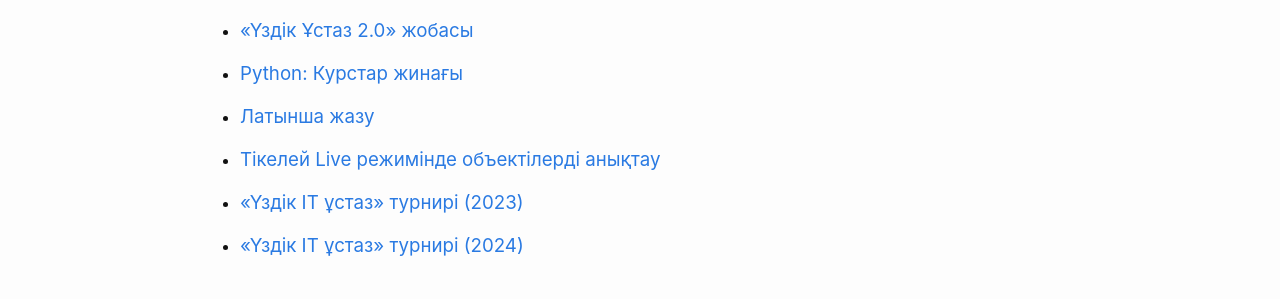
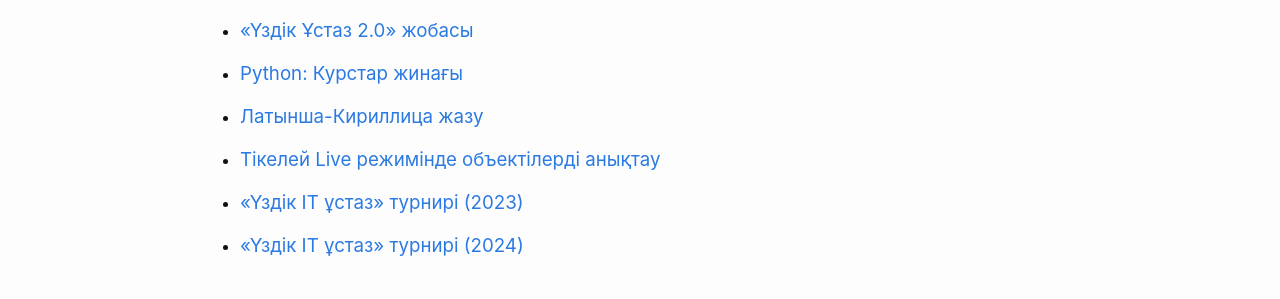
Before and after one commit to uzdik/uzdik.github.io, a Jekyll site: the page built from projects.md, in a window 1280 px wide. Shown: the part 181-480 px from the top of the page. Built offline with Jekyll 4.4.1, drawn with Linux system fonts in a browser that asks for light colours.

Commit message:
Update jobalar.html

```diff
--- a/_layouts/jobalar.html
+++ b/_layouts/jobalar.html
@@ -16,7 +16,7 @@
       <li><h3><a class="joba-link" href="https://uzdik.kz/">«Үздіктер» жобасы</a></h3></li>
       <li><h3><a class="joba-link" href="https://ustaz.contest.codeforces.com/">«Үздік Ұстаз 2.0» жобасы</a></h3></li>
       <li><h3><a class="joba-link" href="https://edu.contest.codeforces.com/">Python: Курстар жинағы</a></h3></li>
-      <li><h3><a class="joba-link" href="https://uzdik.github.io/latyn/">Латынша жазу</a></h3></li>
+      <li><h3><a class="joba-link" href="https://uzdik.github.io/latyn/">Латынша-Кириллица жазу</a></h3></li>
       <li><h3><a class="joba-link" href="https://uzdik.github.io/model/">Тікелей Live режимінде объектілерді анықтау</a></h3></li>
       {%- for joba in jobalar -%}
       <li>
```
